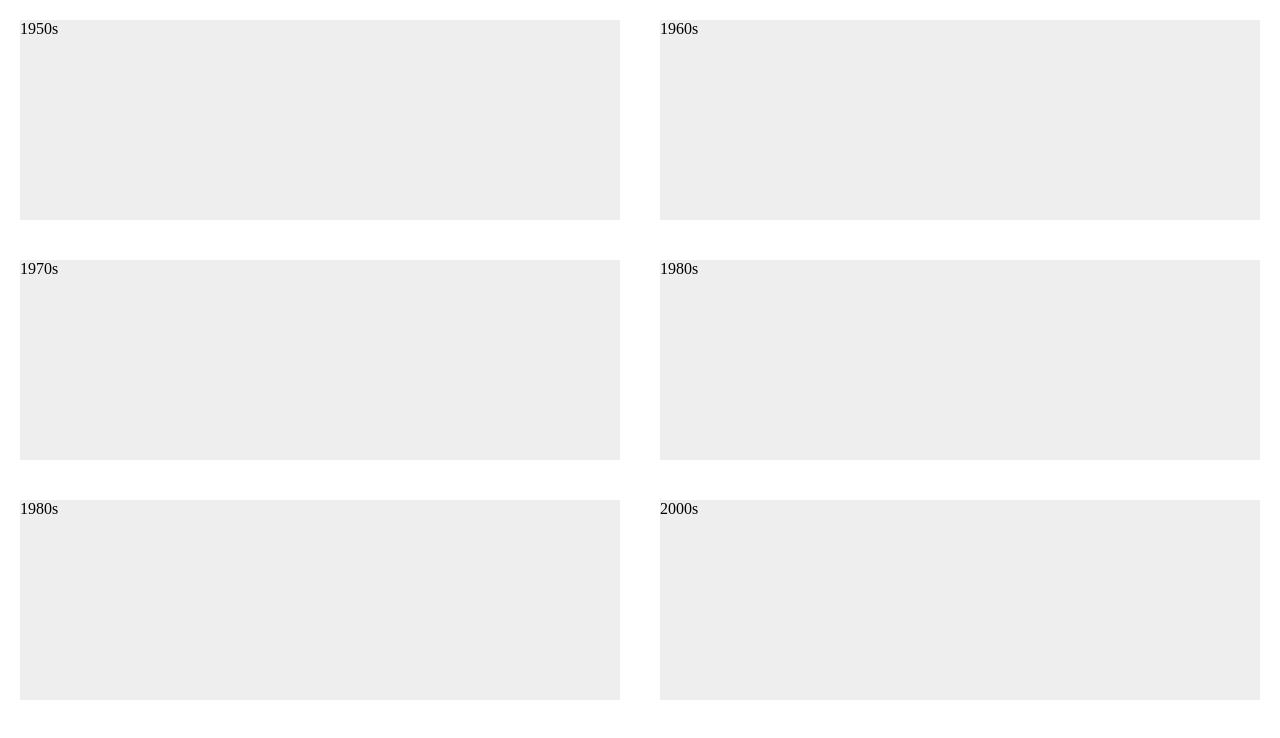
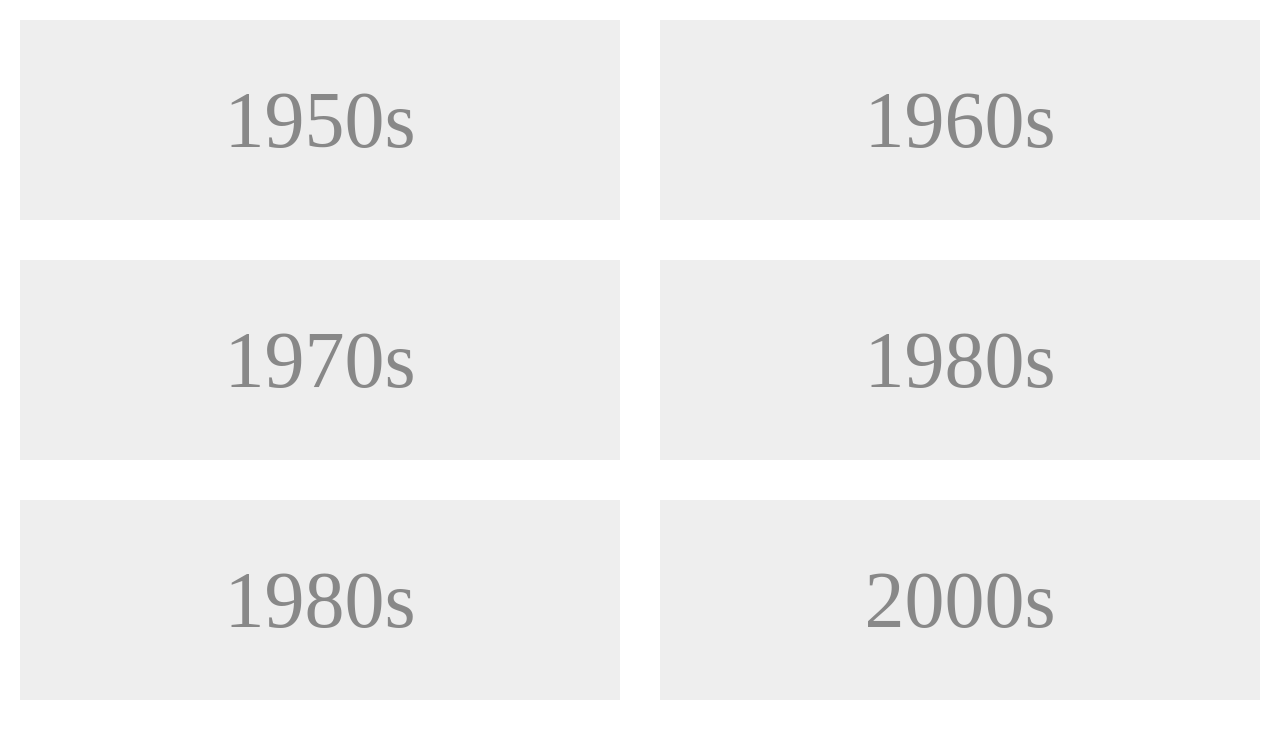
Before and after one commit to narlyio/responsive-101, a plain HTML site: page index.html in a window 1280 px wide. Drawn offline with Linux system fonts and the light colour scheme.

Commit message:
Add styling for year text.
Note that text-align center easily centers the text, but for vertical centering we use 'line-height'. This works because we know exactly how high the container is (height), if you match the line-height with the parent height, you get vertical center.

```diff
--- a/index.html
+++ b/index.html
@@ -15,6 +15,11 @@
         height: 200px;
         margin: 20px;
         background-color: #eee;
+
+        font-size: 80px;
+        line-height: 200px;
+        text-align: center;
+        color: #888;
       }
 
       @media all and (max-width: 600px) {
```
